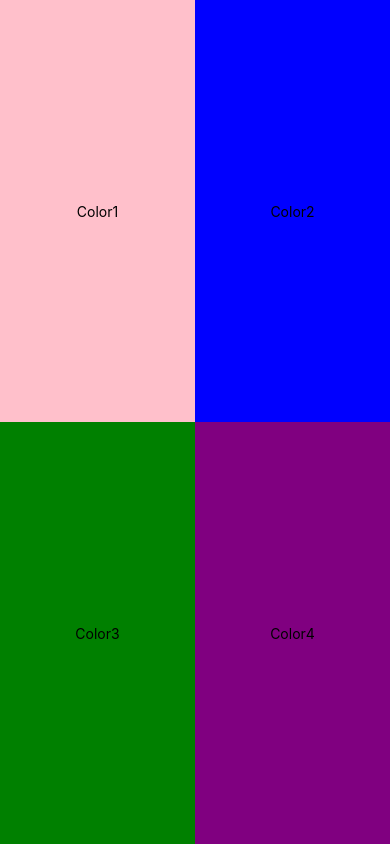
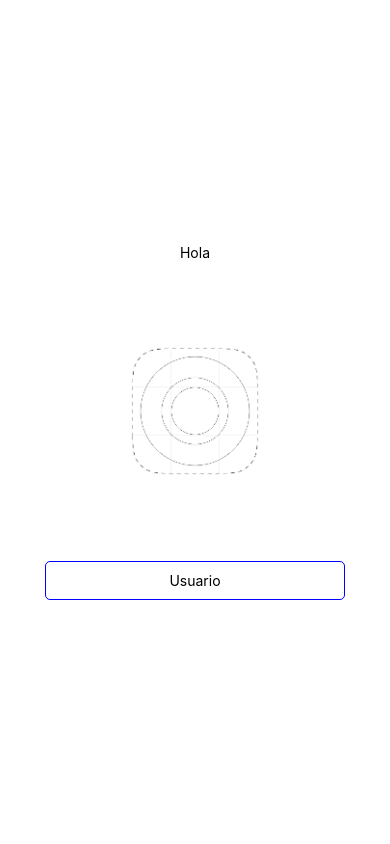
Before and after one commit to Yzdesarrollo/cursoReactNative, a React Native app: screen / in a window 390 px wide. Built offline with nearby package versions, Linux system fonts and the light colour scheme.

Commit message:
Agregando Image TextInput y estilos

```diff
--- a/App.js
+++ b/App.js
@@ -1,25 +1,12 @@
-import React from 'react';
-import { StyleSheet, View, Text } from 'react-native';
+import React  from 'react';
+import { StyleSheet, View, Text, Image, TextInput } from 'react-native';
 
-export default function App(){
+const App = () =>{
   return(
     <View style={styles.container}>
-      <View style={styles.v1}>
-        <View style={styles.v2}>
-          <Text>Color1</Text>
-        </View>
-        <View style={styles.v3}>
-          <Text>Color2</Text>
-        </View>
-      </View>
-      <View style={styles.v4}>
-        <View style={styles.v5}>
-          <Text>Color3</Text>
-        </View>
-        <View style={styles.v6}>
-          <Text>Color4</Text>
-        </View>
-      </View>
+      <Text>Hola</Text>
+      <Image style={styles.imagen} source={require('./assets/splash.png')} />
+      <TextInput style={styles.input} placeholder={'Usuario'}/>
     </View>
   );
 }
@@ -27,42 +14,22 @@ export default function App(){
 const styles = StyleSheet.create({
   container: {
     flex: 1,
-    flexDirection: 'column'
+    backgroundColor: '#fff',
+    justifyContent: 'center',
+    alignItems: 'center'
   },
-  text:{
-    color: 'yellow'
+  imagen: {
+    width: 300,
+    height: 300
   },
-  v1: {
-        flex: 1,
-        flexDirection: 'row'
-  },
-  v2: {
-        flex: 1,
-        backgroundColor: 'pink',
-        justifyContent: 'center',
-        alignItems: 'center'
-  },
-  v3: {
-        flex: 1,
-        backgroundColor: 'blue',
-        justifyContent: 'center',
-        alignItems: 'center'
-  },
-    v4: {
-      flex: 1,
-      flexDirection:'row'
-  },
-  v5: {
-      flex: 1,
-      backgroundColor: 'green',
-      justifyContent: 'center',
-      alignItems: 'center'
-  },
-    v6: {
-      flex: 1,
-      backgroundColor: 'purple',
-      justifyContent: 'center',
-      alignItems: 'center'
-  },
+  input: {
+    borderColor: 'blue',
+    borderWidth: 1,
+    borderRadius: 5,
+    padding: 10,
+    width: 300,
+    textAlign: 'center'
+  }
+})
 
-})
+export default App;
```
